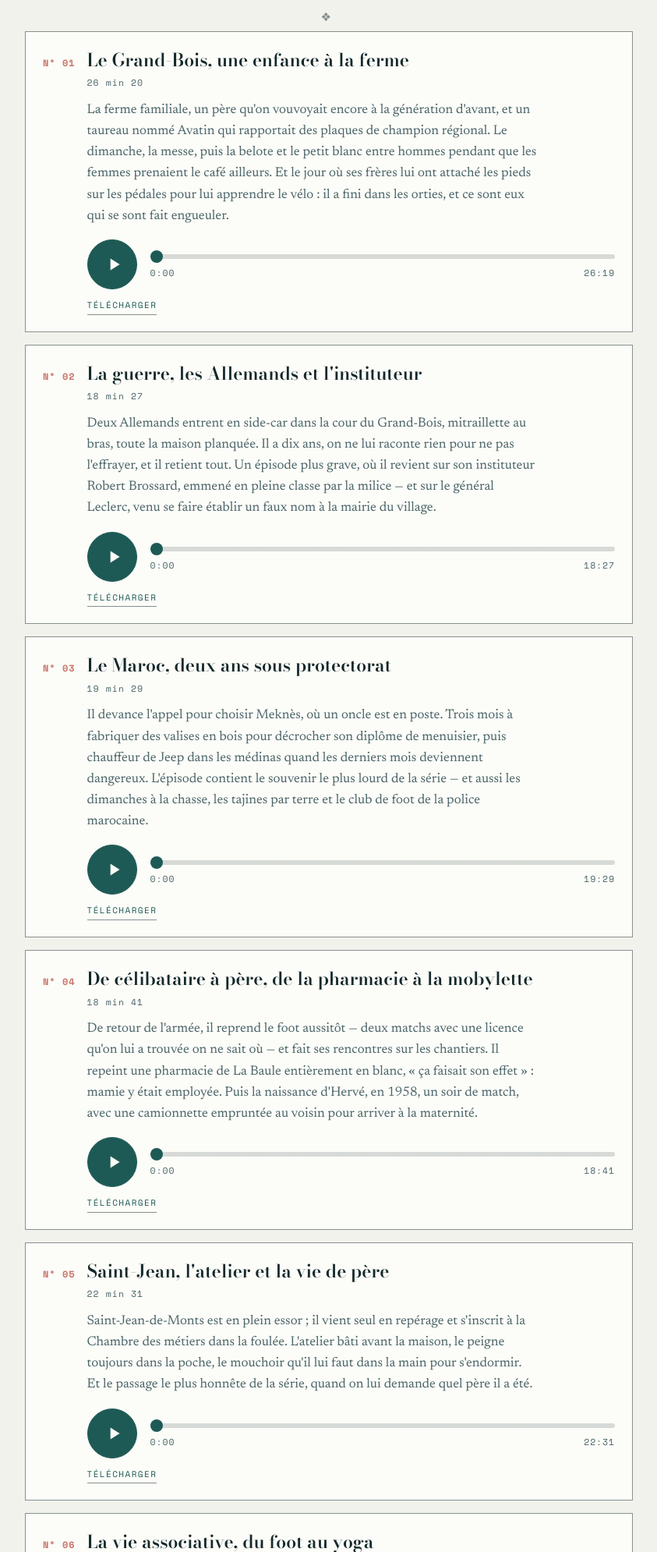
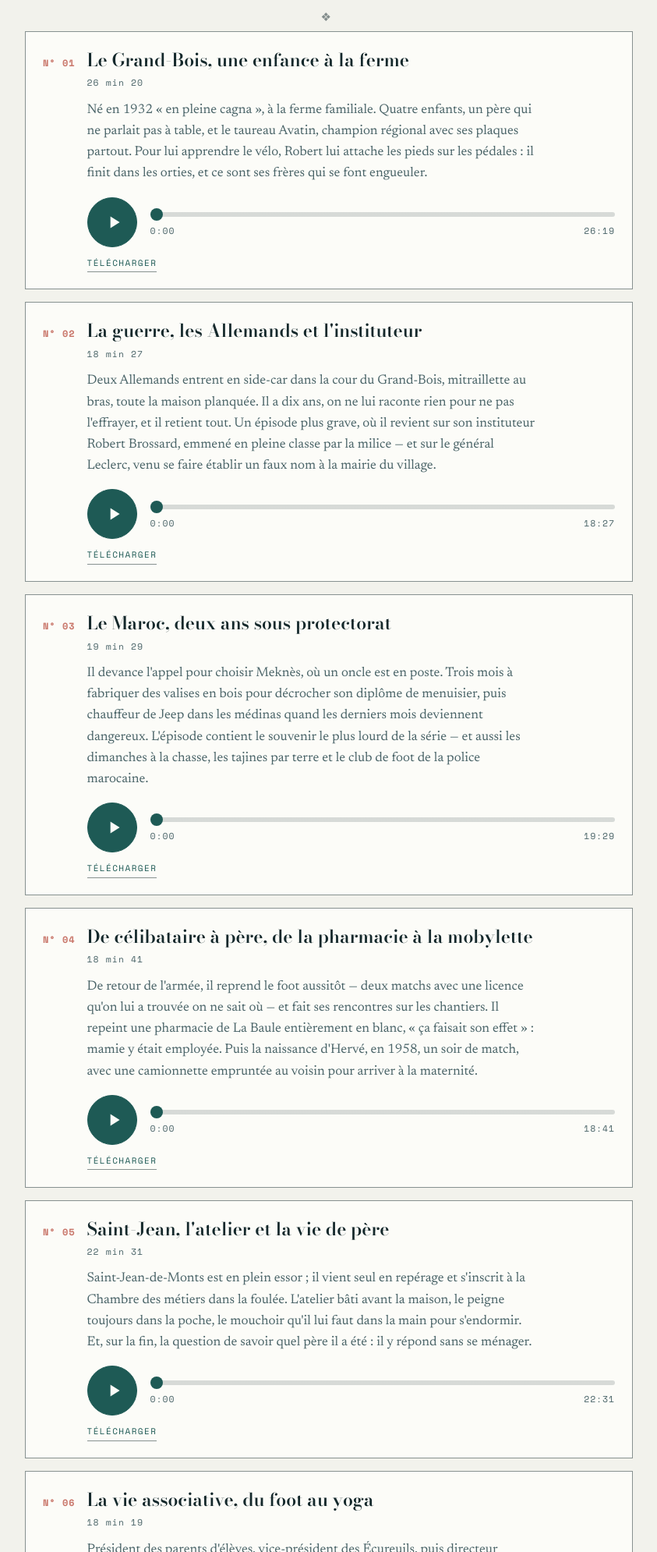
Before and after one commit to pouldooo/podcast-famille, a plain HTML site: page index.html in a window 1280 px wide. Shown: the part 3400-5390 px from the top of the page at 78% size, without its empty margins (218-1061 px from the left). Drawn offline with nearby package versions, Linux system fonts and the light colour scheme.

Commit message:
Add files via upload

```diff
--- a/index.html
+++ b/index.html
@@ -428,7 +428,7 @@
             <h3>Le Grand-Bois, une enfance à la ferme</h3>
             <p class="duree">26 min 20</p>
             <p class="desc">
-              La ferme familiale, un père qu'on vouvoyait encore à la génération d'avant, et un taureau nommé Avatin qui rapportait des plaques de champion régional. Le dimanche, la messe, puis la belote et le petit blanc entre hommes pendant que les femmes prenaient le café ailleurs. Et le jour où ses frères lui ont attaché les pieds sur les pédales pour lui apprendre le vélo : il a fini dans les orties, et ce sont eux qui se sont fait engueuler.
+              Né en 1932 « en pleine cagna », à la ferme familiale. Quatre enfants, un père qui ne parlait pas à table, et le taureau Avatin, champion régional avec ses plaques partout. Pour lui apprendre le vélo, Robert lui attache les pieds sur les pédales : il finit dans les orties, et ce sont ses frères qui se font engueuler.
             </p>
             <audio controls preload="none" src="papi-1.mp3" data-artiste="Moïse" data-duree="1579.60" data-titre="Le Grand-Bois, une enfance à la ferme"></audio>
             <a class="dl" href="papi-1.mp3" download>Télécharger</a>
@@ -488,7 +488,7 @@
             <h3>Saint-Jean, l'atelier et la vie de père</h3>
             <p class="duree">22 min 31</p>
             <p class="desc">
-              Saint-Jean-de-Monts est en plein essor ; il vient seul en repérage et s'inscrit à la Chambre des métiers dans la foulée. L'atelier bâti avant la maison, le peigne toujours dans la poche, le mouchoir qu'il lui faut dans la main pour s'endormir. Et le passage le plus honnête de la série, quand on lui demande quel père il a été.
+              Saint-Jean-de-Monts est en plein essor ; il vient seul en repérage et s'inscrit à la Chambre des métiers dans la foulée. L'atelier bâti avant la maison, le peigne toujours dans la poche, le mouchoir qu'il lui faut dans la main pour s'endormir. Et, sur la fin, la question de savoir quel père il a été : il y répond sans se ménager.
             </p>
             <audio controls preload="none" src="papi-5.mp3" data-artiste="Moïse" data-duree="1351.47" data-titre="Saint-Jean, l'atelier et la vie de père"></audio>
             <a class="dl" href="papi-5.mp3" download>Télécharger</a>
```
